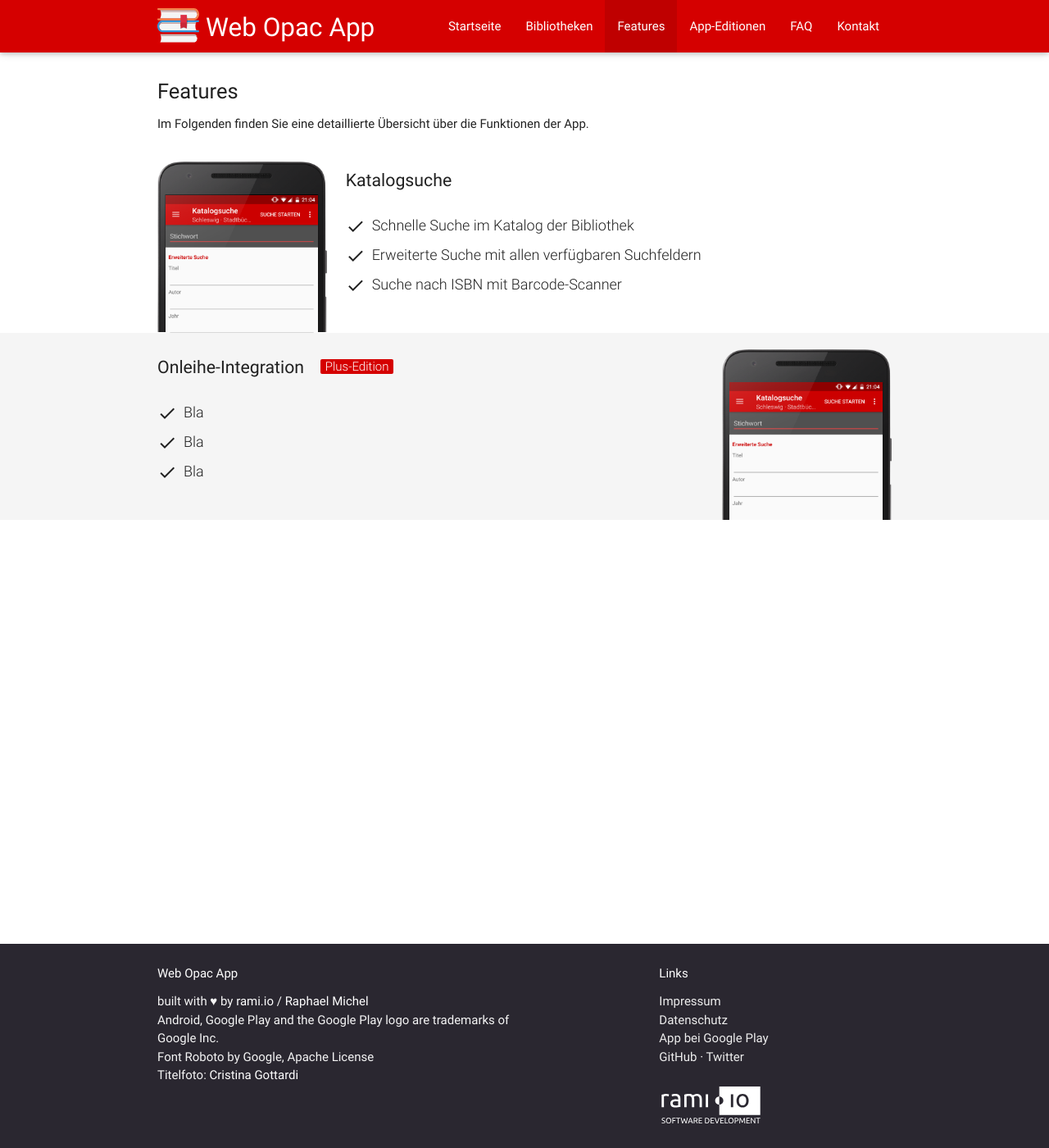
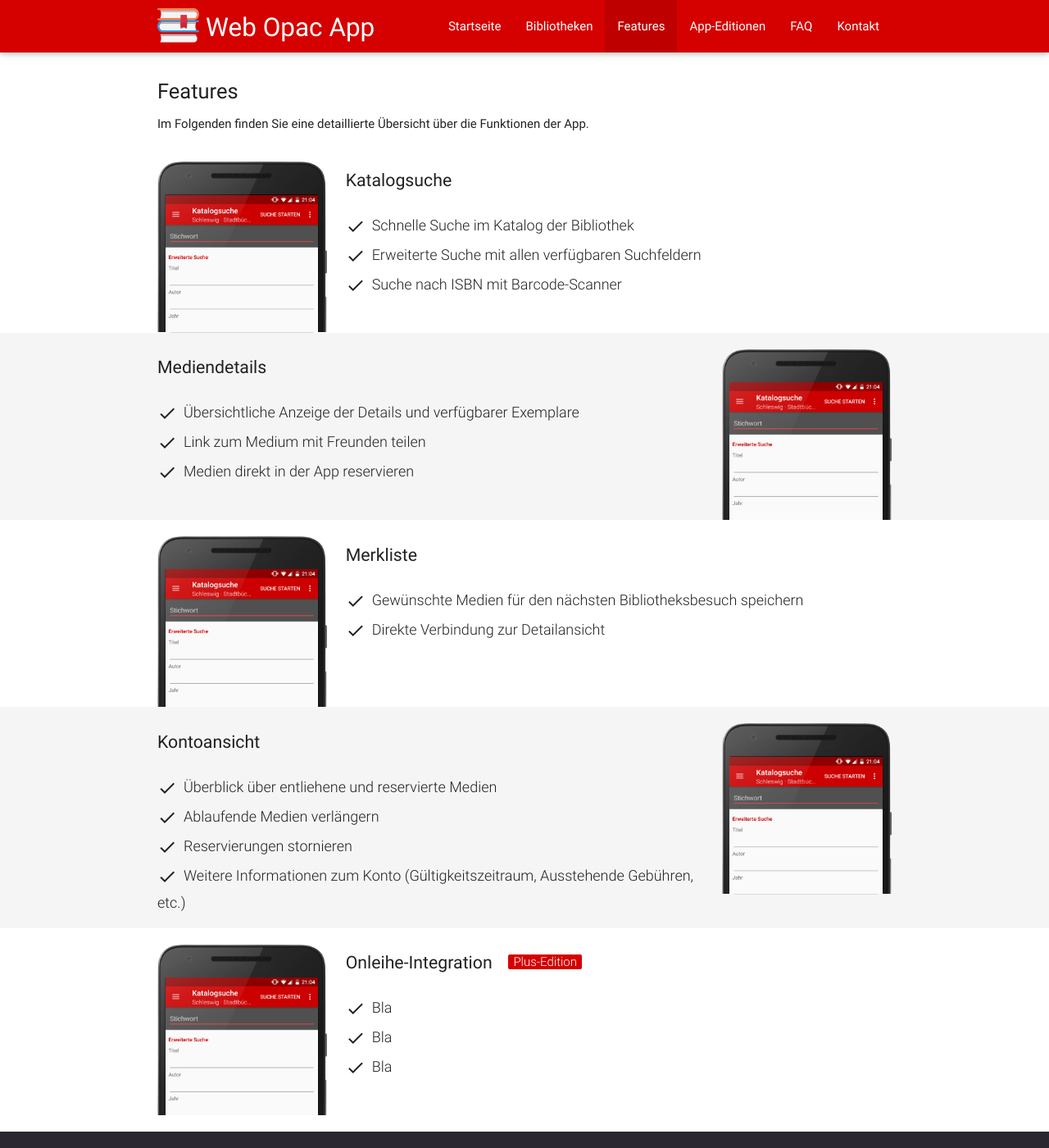
Before and after one commit to opacapp/opac.app, a Jekyll site: the page built from de/features.html, in a window 1280 px wide and 1400 px high. Shown: the whole window at 82% size. Built offline with Jekyll 4.4.1, drawn with Linux system fonts in a browser that asks for light colours.

Commit message:
More text for features page

```diff
--- a/de/features.html
+++ b/de/features.html
@@ -30,6 +30,63 @@ layout: base_de
     <div class="container">
         <div class="row">
             <div class="col m9">
+                <h2>Mediendetails</h2>
+
+                <ul class="features-list">
+                    <li>Übersichtliche Anzeige der Details und verfügbarer Exemplare</li>
+                    <li>Link zum Medium mit Freunden teilen</li>
+                    <li>Medien direkt in der App reservieren</li>
+                </ul>
+            </div>
+            <div class="col m3">
+                <div class="screenshot-framed-half"><img src="/img/screenshot.png"/></div>
+            </div>
+        </div>
+    </div>
+</div>
+
+<div class="features-row">
+    <div class="container">
+        <div class="row">
+            <div class="col m9 push-m3">
+                <h2>Merkliste</h2>
+
+                <ul class="features-list">
+                    <li>Gewünschte Medien für den nächsten Bibliotheksbesuch speichern</li>
+                    <li>Direkte Verbindung zur Detailansicht</li>
+                </ul>
+            </div>
+            <div class="col m3 pull-m9">
+                <div class="screenshot-framed-half"><img src="/img/screenshot.png"/></div>
+            </div>
+        </div>
+    </div>
+</div>
+
+<div class="features-row grey lighten-4">
+    <div class="container">
+        <div class="row">
+            <div class="col m9">
+                <h2>Kontoansicht</h2>
+
+                <ul class="features-list">
+                    <li>Überblick über entliehene und reservierte Medien</li>
+                    <li>Ablaufende Medien verlängern</li>
+                    <li>Reservierungen stornieren</li>
+                    <li>Weitere Informationen zum Konto (Gültigkeitszeitraum, Ausstehende Gebühren, etc.)</li>
+                </ul>
+            </div>
+            <div class="col m3">
+                <div class="screenshot-framed-half"><img src="/img/screenshot.png"/></div>
+            </div>
+        </div>
+    </div>
+</div>
+
+<div class="features-row">
+    <div class="container">
+        <div class="row">
+            <div class="col m9 push-m3">
                 <h2>Onleihe-Integration</h2>
                 <span class="plus-badge">Plus-Edition</span>
 
@@ -39,7 +96,7 @@ layout: base_de
                     <li>Bla</li>
                 </ul>
             </div>
-            <div class="col m3">
+            <div class="col m3 pull-m9">
                 <div class="screenshot-framed-half"><img src="/img/screenshot.png"/></div>
             </div>
         </div>
```
